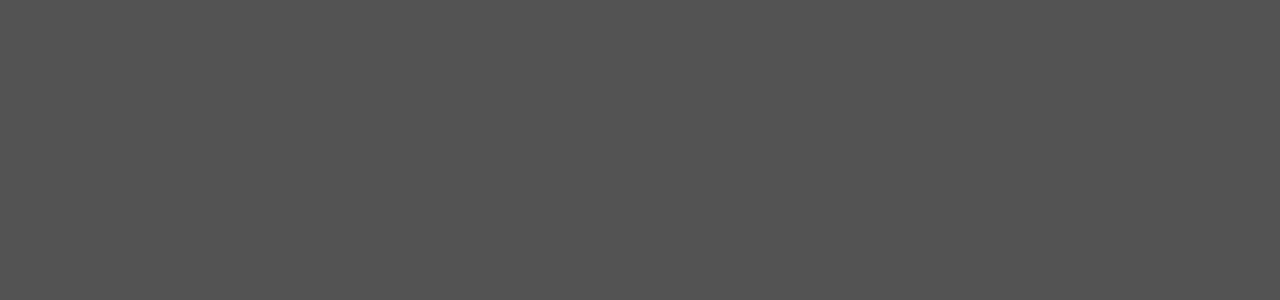
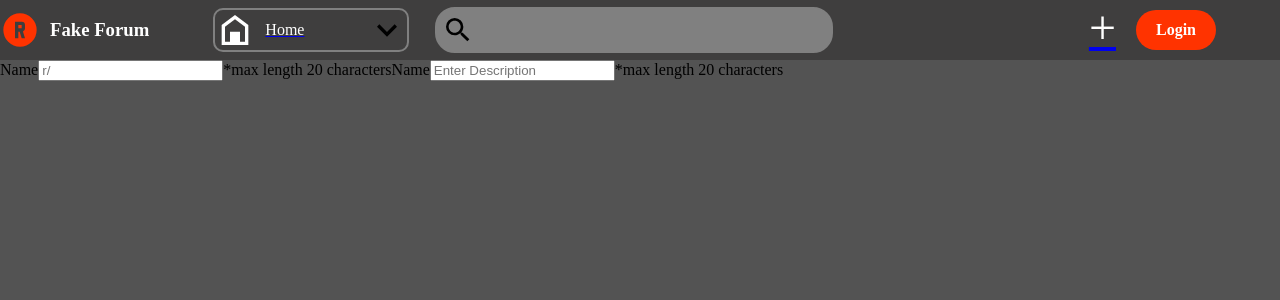
Before and after one commit to Gabefire/Convofy-app, a React (Vite) app: page /create-forum in a window 1280 px wide. Before the commit this address had no page. Shown: the top 300 px of the page. Built offline with nearby package versions, Linux system fonts and the light colour scheme.

Commit message:
started create forum component

```diff
--- a/src/App.css
+++ b/src/App.css
@@ -1,4 +1,5 @@
 body {
   margin: 0;
+  margin-top: 60px;
   background-color: rgb(83, 83, 83);
 }
--- a/src/App.tsx
+++ b/src/App.tsx
@@ -5,18 +5,21 @@ import Header from "./components/header";
 import Forum from "./components/forum";
 import Login from "./components/login";
 import SignUp from "./components/sign-up";
+import CreateForum from "./components/create-forum";
 import "./App.css";
 
 function App() {
   return (
     <>
+      <Header />
       <Routes>
-        <Route path="/" element={<Header />}>
-          <Route path="home" element={<Home />} />
+        <Route path="/">
+          <Route index element={<Home />} />
+          <Route path="create-forum" element={<CreateForum />} />
           <Route path="r/:id" element={<Forum />} />
         </Route>
         <Route path="/login" element={<Login />} />
-        <Route path="/login/signup" element={<SignUp />} />
+        <Route path="/login/sign-up" element={<SignUp />} />
       </Routes>
     </>
   );
--- /dev/null
+++ b/src/components/create-forum.css
@@ -0,0 +1,3 @@
+.content {
+  margin-top: 60px;
+}
--- /dev/null
+++ b/src/components/create-forum.tsx
@@ -0,0 +1,31 @@
+import "./create-forum.css";
+
+export default function CreateForum() {
+  return (
+    <form className="content">
+      <label
+        htmlFor="forum-name"
+        className="forum-container"
+        id="forum-name-contain"
+      >
+        Name
+        <input type="text" id="forum-name" placeholder="r/" maxLength={20} />
+        <span>*max length 20 characters</span>
+      </label>
+      <label
+        htmlFor="forum-desc"
+        className="forum-container"
+        id="forum-desc-contain"
+      >
+        Name
+        <input
+          type="text"
+          id="forum-desc"
+          placeholder="Enter Description "
+          maxLength={20}
+        />
+        <span>*max length 20 characters</span>
+      </label>
+    </form>
+  );
+}
--- a/src/components/header.css
+++ b/src/components/header.css
@@ -5,6 +5,8 @@
   height: 60px;
   background-color: rgb(63, 62, 62);
   width: 100%;
+  position: absolute;
+  top: 0;
 }
 
 #title {
@@ -60,7 +62,8 @@ img {
 }
 
 #search-bar {
-  width: 35vw;
+  min-width: 280px;
+  width: 30vw;
   display: flex;
   align-self: center;
   border: 2px solid gray;
@@ -88,6 +91,7 @@ img {
 #user-icons {
   display: flex;
   justify-content: end;
+  gap: 20px;
   padding-right: 5vw;
 }
 
@@ -103,3 +107,11 @@ img {
   font-family: inherit;
   color: white;
 }
+
+#add-forum {
+  color: white;
+  font-size: 3rem;
+  align-self: center;
+  cursor: pointer;
+  text-decoration: none;
+}
--- a/src/components/header.tsx
+++ b/src/components/header.tsx
@@ -8,14 +8,14 @@ import magnify from "../assets/magnify.svg";
 
 export default function Header() {
   return (
-    <div id="header">
+    <nav id="header">
       <div id="title">
         <img src={mainIcon} alt="site symbol" />
         <h3>Fake Forum</h3>
       </div>
 
       <div id="search-items">
-        <nav id="drop-down-menu">
+        <div id="drop-down-menu">
           <div id="icons">
             <Link to="/home">
               <div id="home-icons">
@@ -28,7 +28,7 @@ export default function Header() {
           <div id="menu">
             <DropDownNav />
           </div>
-        </nav>
+        </div>
         <div id="search-bar">
           <img src={magnify} />
           <input type="text" />
@@ -37,8 +37,11 @@ export default function Header() {
 
       {/*If login show name and icon*/}
       <div id="user-icons">
+        <Link to="/create-forum">
+          <div id="add-forum">+</div>
+        </Link>
         <button id="login-btn">Login</button>
       </div>
-    </div>
+    </nav>
   );
 }
--- a/src/components/home.tsx
+++ b/src/components/home.tsx
@@ -1,3 +1,3 @@
 export default function Home() {
-  return <div className="test">Test\</div>;
+  return <div className="content">Test\</div>;
 }
```
Also changed, not shown: .eslintrc.cjs.
